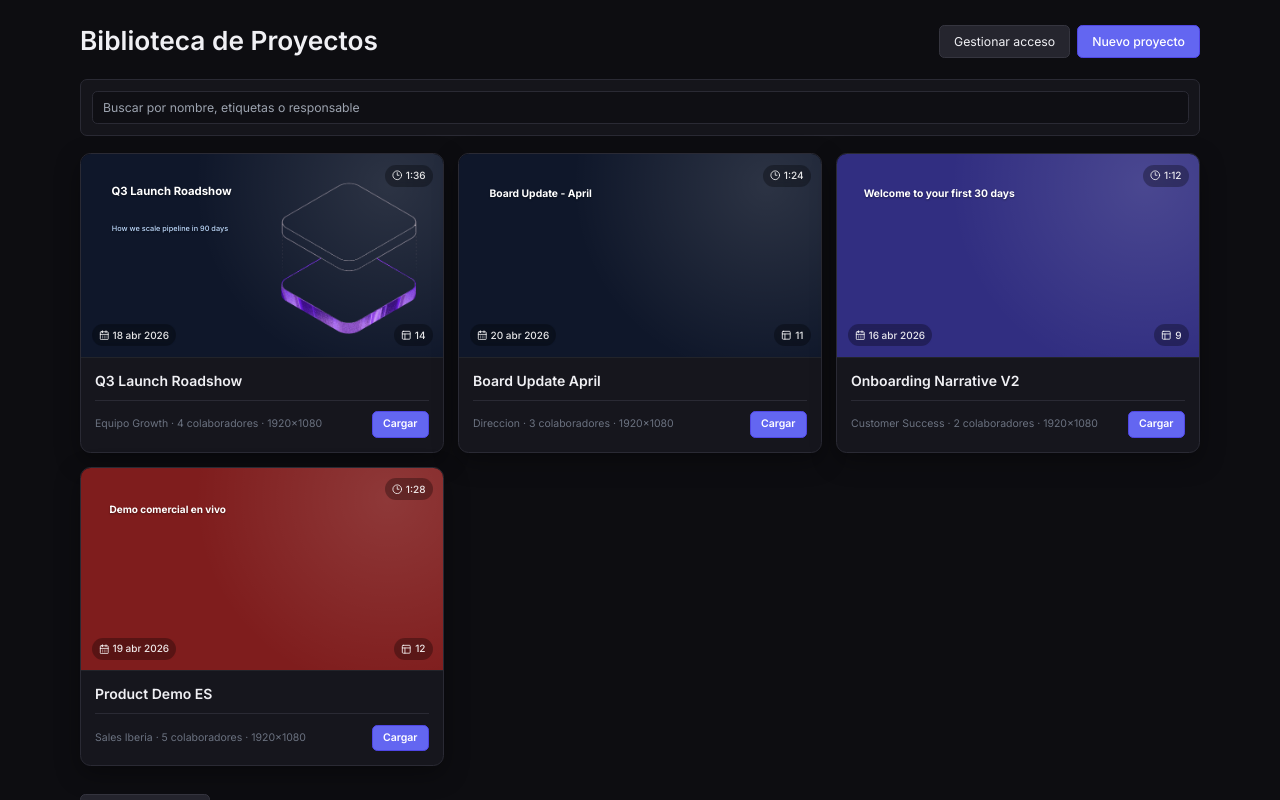
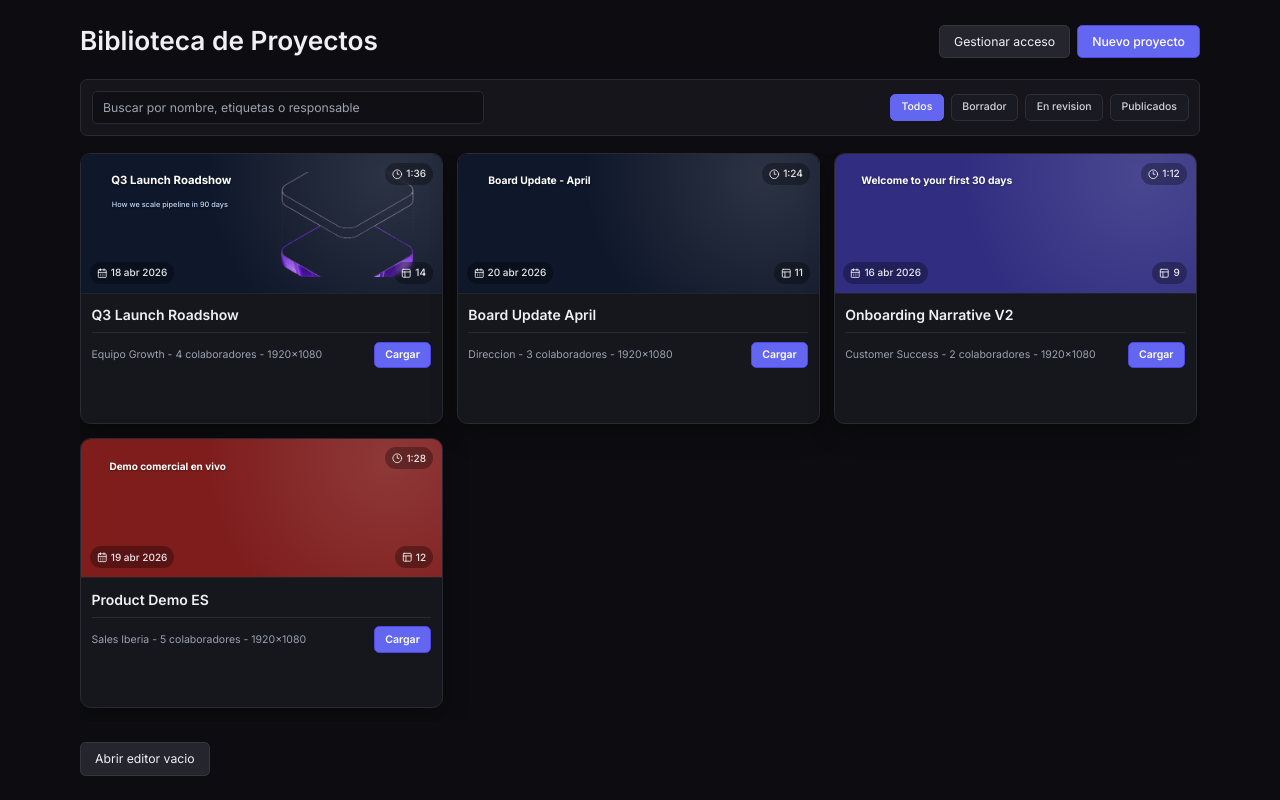
Before and after one commit to awakelab-dev/awk-video-editor-frontend, a React (Vite) app: page /gallery in a window 1280 px wide. Built offline with nearby package versions, Linux system fonts and the light colour scheme.

Commit message:
Añadido filtros

```diff
--- a/src/pages/GalleryPage.tsx
+++ b/src/pages/GalleryPage.tsx
@@ -5,6 +5,7 @@ import {
   loadPresentationProject,
   presentationProjects,
   type PresentationProject,
+  type PresentationProjectStatus,
 } from '../shared/projects/presentationLibrary'
 import type { EditorElement, TextElement } from '../shared/types/editor'
 
@@ -13,6 +14,15 @@ type FrameElementContext = {
   element: VisualFrameElement
   zIndex: number
 }
+
+type ProjectFilter = 'all' | PresentationProjectStatus
+
+const filterOptions: { id: ProjectFilter; label: string }[] = [
+  { id: 'all', label: 'Todos' },
+  { id: 'draft', label: 'Borrador' },
+  { id: 'review', label: 'En revision' },
+  { id: 'published', label: 'Publicados' },
+]
 
 function isElementActiveAtStart(element: EditorElement): element is VisualFrameElement {
   if (element.type === 'audio' || element.type === 'transition') {
@@ -96,11 +106,18 @@ function buildTextFrameStyle(
 export function GalleryPage() {
   const navigate = useNavigate()
   const [query, setQuery] = useState('')
+  const [activeFilter, setActiveFilter] = useState<ProjectFilter>('all')
 
   const visibleProjects = useMemo(() => {
     const normalizedQuery = query.trim().toLowerCase()
 
     return presentationProjects.filter((project) => {
+      const matchesFilter = activeFilter === 'all' || project.status === activeFilter
+
+      if (!matchesFilter) {
+        return false
+      }
+
       if (!normalizedQuery) {
         return true
       }
@@ -116,7 +133,7 @@ export function GalleryPage() {
 
       return searchableText.includes(normalizedQuery)
     })
-  }, [query])
+  }, [query, activeFilter])
 
   const handleLoadProject = (projectId: string) => {
     const projectWasLoaded = loadPresentationProject(projectId)
@@ -146,8 +163,8 @@ export function GalleryPage() {
     }).format(new Date(isoDate))
 
   return (
-    <main className="h-screen overflow-y-auto bg-[#0d0d11] px-4 py-7 text-[#f0f0f4] sm:px-6 lg:px-8">
-      <section className="mx-auto w-full max-w-7xl">
+    <main className="h-screen overflow-hidden bg-[#0d0d11] px-4 py-7 text-[#f0f0f4] sm:px-6 lg:px-8">
+      <section className="mx-auto flex h-full w-full max-w-7xl flex-col">
         <header className="mb-6 flex flex-wrap items-start justify-between gap-4">
           <div>
             <h1 className="text-2xl font-semibold sm:text-3xl">Biblioteca de Proyectos</h1>
@@ -169,21 +186,44 @@ export function GalleryPage() {
         </header>
 
         <div className="mb-5 rounded-lg border border-[#2a2a34] bg-[#15151b] p-3">
+          <div className="flex flex-col gap-3 lg:flex-row lg:items-center lg:justify-between">
             <input
-            className="w-full min-w-[220px] flex-1 rounded-md border border-[#2a2a34] bg-[#0f0f14] px-3 py-2 text-sm text-[#f0f0f4] outline-none transition focus:border-[#6366f1]"
+              className="w-full rounded-md border border-[#2a2a34] bg-[#0f0f14] px-3 py-2 text-sm text-[#f0f0f4] outline-none transition focus:border-[#6366f1] lg:max-w-md"
               onChange={(event) => setQuery(event.target.value)}
               placeholder="Buscar por nombre, etiquetas o responsable"
               type="search"
               value={query}
             />
+            <div className="flex flex-wrap gap-2">
+              {filterOptions.map((filter) => {
+                const isActive = filter.id === activeFilter
+
+                return (
+                  <button
+                    className={`rounded-md border px-3 py-1.5 text-xs font-medium transition ${
+                      isActive
+                        ? 'border-[#6366f1] bg-[#6366f1] text-white'
+                        : 'border-[#2f2f3a] bg-[#1a1a22] text-[#d1d5db] hover:border-[#4b5563] hover:bg-[#22222d]'
+                    }`}
+                    key={filter.id}
+                    onClick={() => setActiveFilter(filter.id)}
+                    type="button"
+                  >
+                    {filter.label}
+                  </button>
+                )
+              })}
+            </div>
+          </div>
         </div>
 
         {visibleProjects.length > 0 ? (
-          <div className="grid gap-4 sm:grid-cols-2 xl:grid-cols-3">
+          <div className="min-h-0 flex-1 overflow-y-auto pr-1">
+            <div className="grid auto-rows-fr gap-4 sm:grid-cols-2 lg:grid-cols-3 lg:auto-rows-[minmax(0,calc((100vh-18.5rem)/2))]">
               {visibleProjects.map((project) => (
                 <article
                   aria-label={`Cargar proyecto ${project.name}`}
-                className="transform-gpu cursor-pointer overflow-hidden rounded-xl border border-[#2a2a34] bg-[#16161d] shadow-[0_8px_24px_rgba(0,0,0,0.35)] transition-all duration-200 ease-out hover:-translate-y-0.5 hover:scale-[1.03] hover:border-[#4a4a5a] hover:bg-[#191924] hover:shadow-[0_14px_30px_rgba(0,0,0,0.42)] focus-visible:outline-none focus-visible:ring-2 focus-visible:ring-[#6366f1]/70 focus-visible:ring-offset-2 focus-visible:ring-offset-[#0d0d11]"
+                  className="flex h-full transform-gpu cursor-pointer flex-col overflow-hidden rounded-xl border border-[#2a2a34] bg-[#16161d] shadow-[0_8px_24px_rgba(0,0,0,0.35)] transition-all duration-200 ease-out hover:-translate-y-0.5 hover:scale-[1.02] hover:border-[#4a4a5a] hover:bg-[#191924] hover:shadow-[0_14px_30px_rgba(0,0,0,0.42)] focus-visible:outline-none focus-visible:ring-2 focus-visible:ring-[#6366f1]/70 focus-visible:ring-offset-2 focus-visible:ring-offset-[#0d0d11]"
                   key={project.id}
                   onClick={() => handleLoadProject(project.id)}
                   onKeyDown={(event) => handleCardKeyDown(event, project.id)}
@@ -191,7 +231,7 @@ export function GalleryPage() {
                   tabIndex={0}
                 >
                   <div
-                  className="relative aspect-video border-b border-white/10 p-3"
+                    className="relative h-[52%] min-h-[130px] border-b border-white/10 p-2.5"
                     style={{ backgroundColor: '#090b12' }}
                   >
                     <div className="pointer-events-none absolute inset-0 z-[1]">
@@ -256,7 +296,7 @@ export function GalleryPage() {
                       })}
                     </div>
                     <div className="pointer-events-none absolute inset-0 z-[2] bg-[radial-gradient(circle_at_85%_15%,rgba(255,255,255,0.12),transparent_55%)]" />
-                  <div className="pointer-events-none absolute inset-0 z-[2] flex flex-col justify-between p-3">
+                    <div className="pointer-events-none absolute inset-0 z-[2] flex flex-col justify-between p-2.5">
                       <div className="flex items-start justify-end">
                         <span className="inline-flex items-center gap-1 rounded-full bg-black/30 px-2 py-1 text-[10px] font-medium text-white/90 backdrop-blur-[2px]">
                           <Clock3 className="h-3 w-3" />
@@ -276,14 +316,14 @@ export function GalleryPage() {
                     </div>
                   </div>
 
-                <div className="space-y-3 p-4">
+                  <div className="flex-1 space-y-2 p-3">
                     <div>
-                    <h2 className="text-base font-semibold leading-tight">{project.name}</h2>
+                      <h2 className="text-sm font-semibold leading-tight sm:text-base">{project.name}</h2>
                     </div>
 
-                  <div className="flex items-center justify-between gap-2 border-t border-[#2a2a34] pt-3">
-                    <span className="truncate text-xs text-[#6b7280]">
-                      {project.owner} · {project.collaborators} colaboradores · {project.resolution.w}x{project.resolution.h}
+                    <div className="flex items-center justify-between gap-2 border-t border-[#2a2a34] pt-2.5">
+                      <span className="truncate text-[11px] text-[#9ca3af] sm:text-xs">
+                        {project.owner} - {project.collaborators} colaboradores - {project.resolution.w}x{project.resolution.h}
                       </span>
                       <button
                         className="rounded-md border border-[#4f46e5] bg-[#6366f1] px-3 py-1.5 text-xs font-semibold text-white transition hover:bg-[#818cf8]"
@@ -300,6 +340,7 @@ export function GalleryPage() {
                 </article>
               ))}
             </div>
+          </div>
         ) : (
           <div className="rounded-lg border border-dashed border-[#35353f] bg-[#15151b] p-10 text-center">
             <p className="text-base font-medium">No hay resultados para esta busqueda</p>
@@ -309,7 +350,7 @@ export function GalleryPage() {
           </div>
         )}
 
-        <div className="mt-8 flex flex-wrap gap-3">
+        <div className="mt-6 flex flex-wrap gap-3">
           <Link
             className="rounded-md border border-[#35353f] bg-[#25252e] px-4 py-2 text-sm text-[#f0f0f4] transition hover:bg-[#2e2e38]"
             to="/editor"
```
Lines whose indentation alone changed are shown as unchanged.
